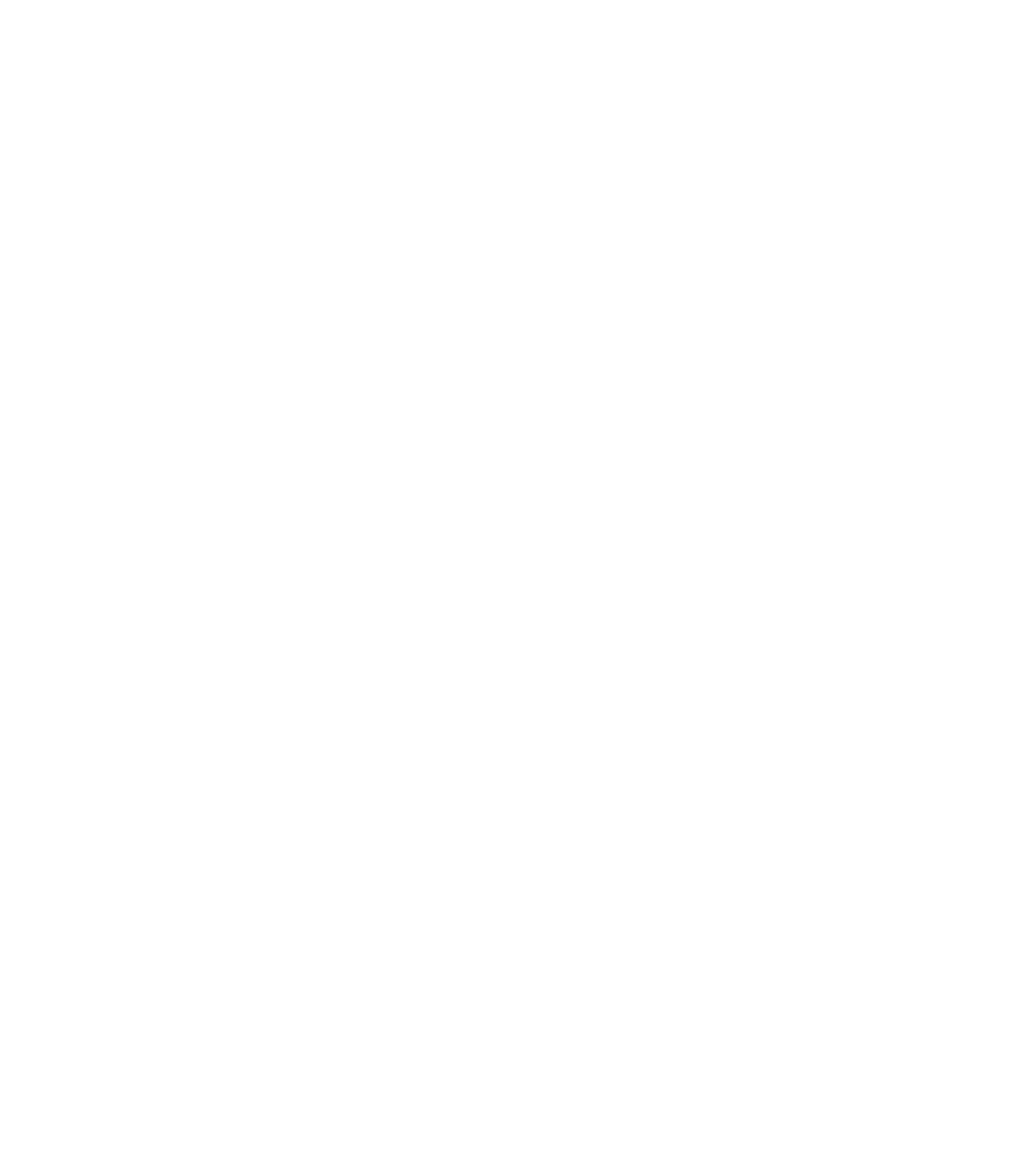
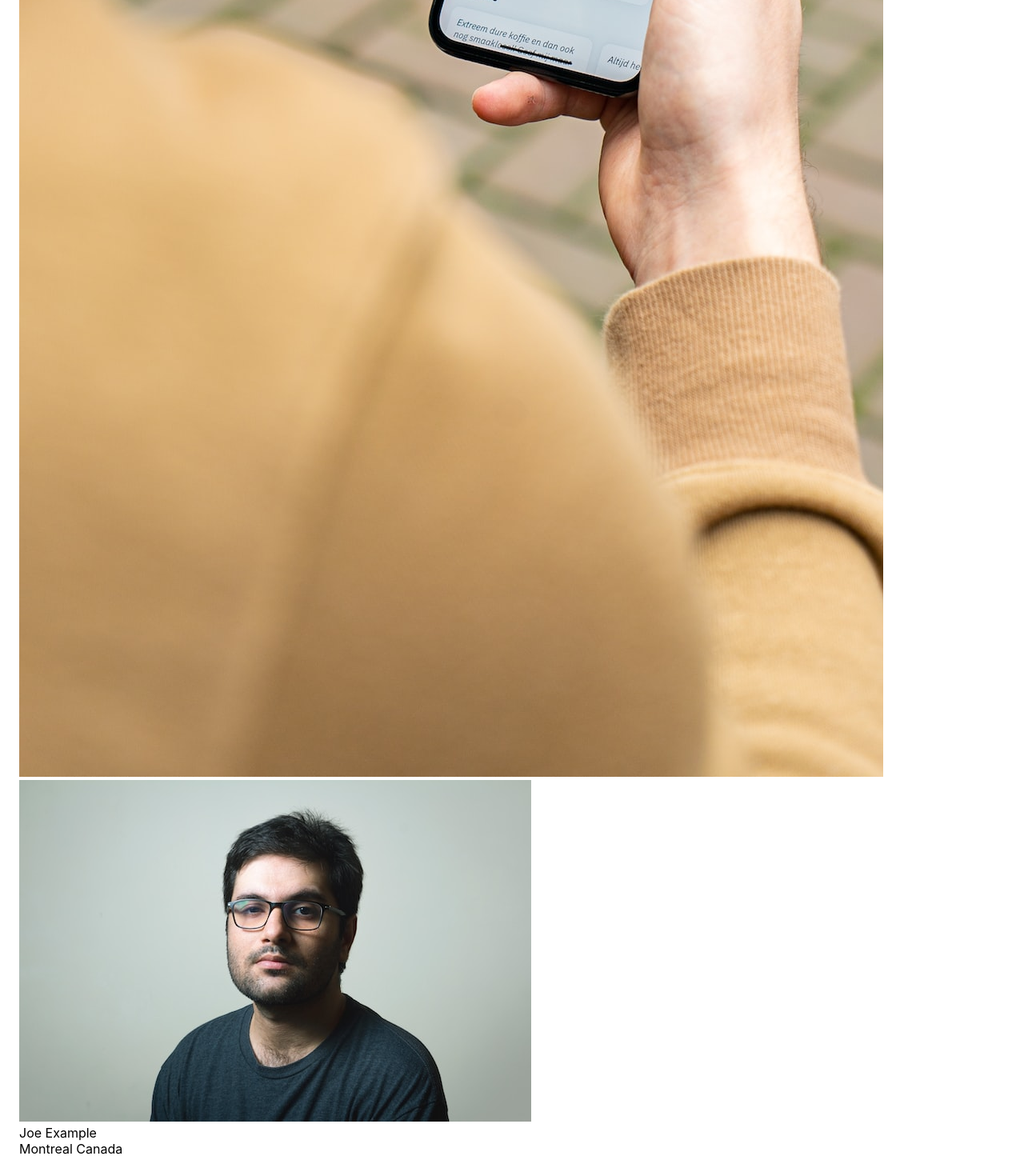
Before and after one commit to AStefankiv/photolabs, a React (Create React App) app in the folder frontend/: page / in a window 1280 px wide. Shown: the part 974-2444 px from the top of the page at 80% size. Before the commit the page ends 800 px from the top, so only its background shows below. Built offline with nearby package versions, Linux system fonts and the light colour scheme; the HTML template or start-up script is replaced by a standard one.

Commit message:
PhotoListItem completed

```diff
--- a/frontend/src/App.jsx
+++ b/frontend/src/App.jsx
@@ -3,11 +3,22 @@
 import PhotoListItem from './components/PhotoListItem';
 import './App.scss';
 
+const sampleDataForPhotoListItem = {
+  id: "1",
+  location: {
+    city: "Montreal",
+    country: "Canada",
+  },
+  imageSource: `${process.env.PUBLIC_URL}/Image-1-Regular.jpeg`,
+  username: "Joe Example",
+  profile: `${process.env.PUBLIC_URL}/profile-1.jpg`,
+};
+
 // Note: Rendering a single component to build components in isolation
 const App = () => {
   return (
     <div className="App">
-      <PhotoListItem/>
+      <PhotoListItem sampleData={sampleDataForPhotoListItem} />
     </div>
   );
 };
--- a/frontend/src/components/PhotoListItem.jsx
+++ b/frontend/src/components/PhotoListItem.jsx
@@ -1,21 +1,29 @@
 import React from "react";
-
 import "../styles/PhotoListItem.scss";
 
+const PhotoListItem = (props) => {
+  return (
 
-const sampleDataForPhotoListItem = {
-  id: "1",
-  location: {
-    city: "Montreal",
-    country: "Canada",
-  },
-  imageSource: `${process.env.PUBLIC_URL}/Image-1-Regular.jpeg`,
-  username: "Joe Example",
-  profile: `${process.env.PUBLIC_URL}/profile-1.jpg`,
-};
-
-const PhotoListItem = () => {
-  /* Insert React */
+    <div>
+      <div>
+        <img
+          src={props.sampleData.imageSource}
+        />
+      </div>
+      <div>
+        <img
+          src={props.sampleData.profile}
+        />
+      </div>
+      <div>
+        {props.sampleData.username}
+      </div>
+      <div>
+        {props.sampleData.location.city}{" "}
+        {props.sampleData.location.country}
+      </div>
+    </div>
+  );
 };
 
 export default PhotoListItem;
```
Also changed, not shown: 2 other files (tests, documents, lock files or other folders).
